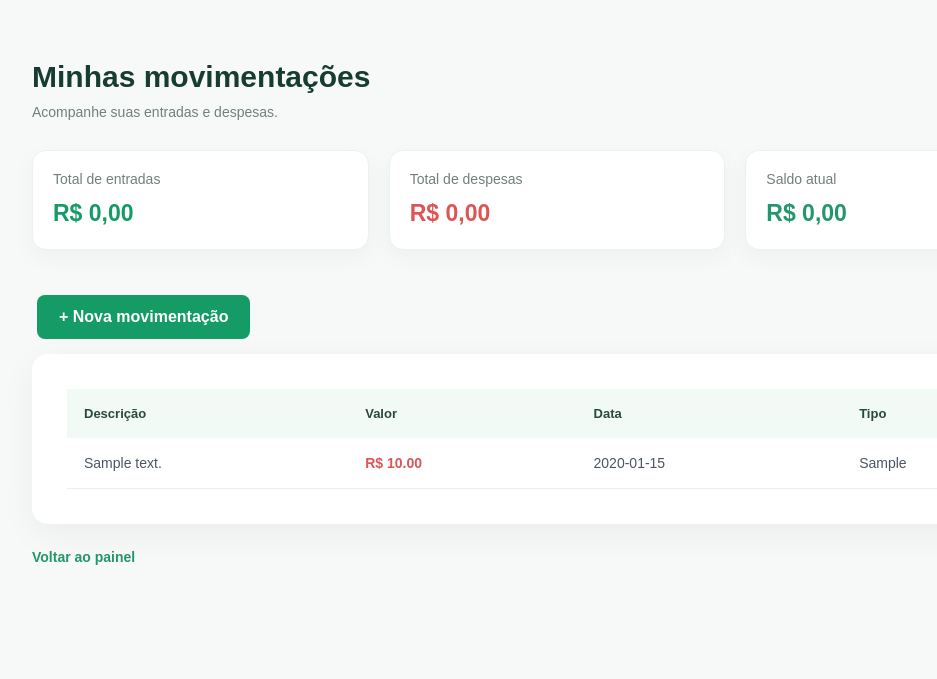
After one commit to juliaelionay/Meu-Dinheiro, a Spring Boot app: page /usuario/movimentacoes in a window 1280 px wide. The commit adds this page. Shown: the top 679 px of the page, without its empty margins (83-1020 px from the left). Run offline with Spring Boot 4, Linux system fonts and the light colour scheme; a user stored in the database is signed in; tables that the repository leaves empty hold one stand-in row (values such as "Sample post"); some of the project's set-up classes (security, data sources, template engines, error pages and the like) are left out, and stand-ins take their place.

Commit message:
Implementa resumo financeiro e ajustes visuais

```diff
--- /dev/null
+++ b/src/main/java/br/com/meudinheiro/controller/MovimentacaoController.java
@@ -0,0 +1,66 @@
+package br.com.meudinheiro.controller;
+
+import java.math.BigDecimal;
+import java.security.Principal;
+import java.util.List;
+
+import org.springframework.stereotype.Controller;
+import org.springframework.ui.Model;
+import org.springframework.web.bind.annotation.GetMapping;
+import org.springframework.web.bind.annotation.PostMapping;
+import org.springframework.web.bind.annotation.ModelAttribute;
+
+import br.com.meudinheiro.model.Movimentacao;
+import br.com.meudinheiro.model.Usuario;
+import br.com.meudinheiro.repository.UsuarioRepository;
+import br.com.meudinheiro.service.MovimentacaoService;
+
+@Controller
+public class MovimentacaoController {
+
+	private final MovimentacaoService movimentacaoService;
+	private final UsuarioRepository usuarioRepository;
+
+	public MovimentacaoController(MovimentacaoService movimentacaoService, UsuarioRepository usuarioRepository) {
+
+		this.movimentacaoService = movimentacaoService;
+		this.usuarioRepository = usuarioRepository;
+	}
+
+	@GetMapping("/usuario/movimentacoes")
+	public String listar(Model model, Principal principal) {
+
+		Usuario usuario = usuarioRepository.findByEmail(principal.getName()).orElseThrow();
+
+		List<Movimentacao> movimentacoes = movimentacaoService.listarPorUsuario(usuario);
+
+		BigDecimal entradas = movimentacaoService.calcularTotalPorTipo(movimentacoes, "ENTRADA");
+
+		BigDecimal despesas = movimentacaoService.calcularTotalPorTipo(movimentacoes, "DESPESA");
+
+		BigDecimal saldo = entradas.subtract(despesas);
+
+		model.addAttribute("movimentacoes", movimentacoes);
+		model.addAttribute("totalEntradas", entradas);
+		model.addAttribute("totalDespesas", despesas);
+		model.addAttribute("saldo", saldo);
+
+		return "movimentacoes";
+	}
+
+	@GetMapping("/usuario/movimentacoes/nova")
+	public String nova(Model model) {
+		model.addAttribute("movimentacao", new Movimentacao());
+		return "nova-movimentacao";
+	}
+
+	@PostMapping("/usuario/movimentacoes/salvar")
+	public String salvar(@ModelAttribute Movimentacao movimentacao, Principal principal) {
+
+		Usuario usuario = usuarioRepository.findByEmail(principal.getName()).orElseThrow();
+
+		movimentacaoService.salvar(movimentacao, usuario);
+
+		return "redirect:/usuario/movimentacoes";
+	}
+}
--- a/src/main/resources/static/css/style.css
+++ b/src/main/resources/static/css/style.css
@@ -68,10 +68,12 @@ nav a:hover, .login:hover {
 	background: #159b65;
 	color: white;
 	padding: 13px 22px;
+	margin: 15px 5px;
 	border-radius: 8px;
 	text-decoration: none;
 	font-weight: bold;
 	display: inline-block;
+	border-radius: 8px
 }
 
 .btn-primary:hover {
@@ -473,3 +475,207 @@ footer {
 		font-size: 21px;
 	}
 }
+
+/* ==============================
+   PÁGINAS DE MOVIMENTAÇÕES
+============================== */
+.page-section {
+	min-height: 85vh;
+	background: #f7f9f8;
+	padding: 60px 20px;
+}
+
+.page-container {
+	width: 100%;
+	max-width: 1050px;
+	margin: 0 auto;
+}
+
+.page-header {
+	margin-bottom: 30px;
+}
+
+.page-header h1 {
+	color: #173d32;
+	font-size: 30px;
+	margin-bottom: 10px;
+}
+
+.page-header p {
+	color: #718078;
+	font-size: 14px;
+}
+
+.page-card {
+	background: #ffffff;
+	padding: 35px;
+	border-radius: 16px;
+	box-shadow: 0 10px 35px rgba(0, 0, 0, 0.05);
+}
+
+.page-card form {
+	max-width: 550px;
+}
+
+.page-card .form-group {
+	margin-bottom: 20px;
+}
+
+.page-card .form-group input, .page-card .form-group select {
+	width: 100%;
+	padding: 13px 14px;
+	border: 1px solid #dce5df;
+	border-radius: 8px;
+	font-size: 14px;
+	outline: none;
+	transition: 0.2s;
+	background: #ffffff;
+}
+
+.page-card .form-group input:focus, .page-card .form-group select:focus
+	{
+	border-color: #23966b;
+	box-shadow: 0 0 0 3px rgba(35, 150, 107, 0.10);
+}
+
+.page-actions {
+	display: flex;
+	align-items: center;
+	gap: 15px;
+	margin-top: 25px;
+	flex-wrap: wrap;
+}
+
+.page-link {
+	color: #23966b;
+	text-decoration: none;
+	font-weight: 600;
+	font-size: 14px;
+}
+
+.page-link:hover {
+	text-decoration: underline;
+}
+
+/* TABELA */
+.table-container {
+	width: 100%;
+	overflow-x: auto;
+}
+
+.movements-table {
+	width: 100%;
+	border-collapse: collapse;
+}
+
+.movements-table th {
+	background: #f2faf5;
+	color: #29483e;
+	font-size: 13px;
+	font-weight: 700;
+	text-align: left;
+	padding: 17px;
+}
+
+.movements-table td {
+	padding: 17px;
+	color: #4b5563;
+	font-size: 14px;
+	border-bottom: 1px solid #eeeeee;
+}
+
+.movements-table tbody tr:hover {
+	background: #fafcfb;
+}
+
+.movements-table .income {
+	color: #159b65;
+	font-weight: 600;
+}
+
+.movements-table .expense {
+	color: #dc5656;
+	font-weight: 600;
+}
+
+.empty-message {
+	text-align: center;
+	color: #718078;
+	padding: 30px !important;
+}
+
+@media ( max-width : 600px) {
+	.page-section {
+		padding: 35px 15px;
+	}
+	.page-card {
+		padding: 22px;
+	}
+	.page-header h1 {
+		font-size: 25px;
+	}
+	.movements-table th, .movements-table td {
+		padding: 12px;
+		white-space: nowrap;
+	}
+}
+
+/* ==============================
+   RESUMO FINANCEIRO
+============================== */
+.summary-grid {
+	display: grid;
+	grid-template-columns: repeat(3, minmax(0, 1fr));
+	gap: 20px;
+	margin: 0 0 30px;
+	align-items: stretch;
+	justify-items: stretch;
+}
+
+.summary-card {
+	background: #ffffff;
+	padding: 20px;
+	border-radius: 14px;
+	box-shadow: 0 8px 25px rgba(0, 0, 0, 0.04);
+	border: 1px solid #edf1ee;
+	height: 100px;
+	box-sizing: border-box;
+	display: flex;
+	flex-direction: column;
+	justify-content: center;
+	width: 100%;
+	margin: 0;
+	align-self: stretch;
+}
+
+.summary-card span {
+	display: block;
+	color: #718078;
+	font-size: 14px;
+	margin-bottom: 12px;
+}
+
+.summary-card strong {
+	display: block;
+	font-size: 23px;
+	font-weight: 700;
+	line-height: 1.3;
+}
+
+.summary-card.income strong {
+	color: #159b65;
+}
+
+.summary-card.expense strong {
+	color: #dc5656;
+}
+
+.summary-card.balance strong {
+	color: #23966b;
+}
+
+@media ( max-width : 700px) {
+	.summary-grid {
+		grid-template-columns: 1fr;
+	}
+}
--- /dev/null
+++ b/src/main/resources/templates/movimentacoes.html
@@ -0,0 +1,93 @@
+
+<!DOCTYPE html>
+<html lang="pt-BR" xmlns:th="http://www.thymeleaf.org">
+<head>
+<meta charset="UTF-8">
+<title>Minhas Movimentações | Meu Dinheiro</title>
+<link rel="stylesheet" th:href="@{/css/style.css}">
+</head>
+<body>
+
+	<section class="page-section">
+		<main class="page-container">
+
+			<div class="page-header">
+				<h1>Minhas movimentações</h1>
+				<p>Acompanhe suas entradas e despesas.</p>
+			</div>
+
+			<div class="summary-grid">
+
+				<div class="summary-card income">
+					<span>Total de entradas</span> <strong
+						th:text="${'R$ ' + #numbers.formatDecimal(totalEntradas, 1, 'POINT', 2, 'COMMA')}">
+						R$ 0,00 </strong>
+				</div>
+
+				<div class="summary-card expense">
+					<span>Total de despesas</span> <strong
+						th:text="${'R$ ' + #numbers.formatDecimal(totalDespesas, 1, 'POINT', 2, 'COMMA')}">
+						R$ 0,00 </strong>
+				</div>
+
+				<div class="summary-card balance">
+					<span>Saldo atual</span> <strong
+						th:text="${'R$ ' + #numbers.formatDecimal(saldo, 1, 'POINT', 2, 'COMMA')}">
+						R$ 0,00 </strong>
+				</div>
+
+			</div>
+
+			<div class="page-actions">
+				<a th:href="@{/usuario/movimentacoes/nova}" class="btn-primary">
+					+ Nova movimentação </a>
+			</div>
+
+			<div class="page-card">
+
+				<div class="table-container">
+					<table class="movements-table">
+
+						<thead>
+							<tr>
+								<th>Descrição</th>
+								<th>Valor</th>
+								<th>Data</th>
+								<th>Tipo</th>
+							</tr>
+						</thead>
+
+						<tbody>
+							<tr th:each="movimentacao : ${movimentacoes}">
+								<td th:text="${movimentacao.descricao}"></td>
+
+								<td th:text="${'R$ ' + movimentacao.valor}"
+									th:classappend="${movimentacao.tipo == 'ENTRADA'} ? 'income' : 'expense'">
+								</td>
+
+								<td th:text="${movimentacao.data}"></td>
+
+								<td th:text="${movimentacao.tipo}"></td>
+							</tr>
+
+							<tr th:if="${#lists.isEmpty(movimentacoes)}">
+								<td colspan="4" class="empty-message">Nenhuma movimentação
+									cadastrada.</td>
+							</tr>
+						</tbody>
+
+					</table>
+				</div>
+
+			</div>
+
+			<div class="page-actions">
+				<a th:href="@{/usuario/painel}" class="page-link"> Voltar ao
+					painel </a>
+			</div>
+
+		</main>
+	</section>
+
+</body>
+</html>
```
Also changed, not shown: src/main/java/br/com/meudinheiro/model/Movimentacao.java (added, +86 -0 lines), src/main/java/br/com/meudinheiro/repository/MovimentacaoRepository.java (added, +13 -0 lines), src/main/java/br/com/meudinheiro/service/MovimentacaoService.java (added, +35 -0 lines), src/main/resources/templates/nova-movimentacao.html (added, +62 -0 lines).
